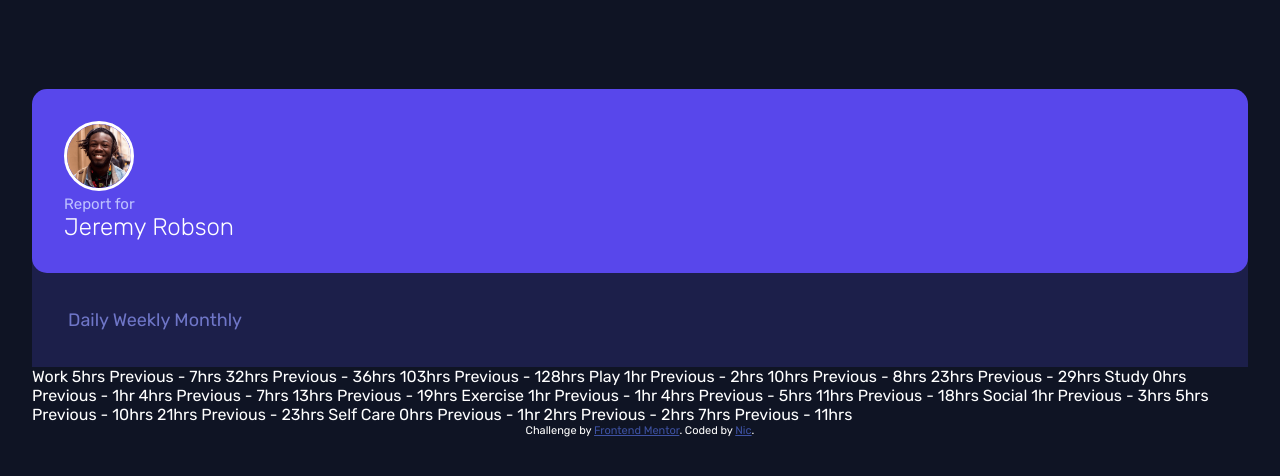
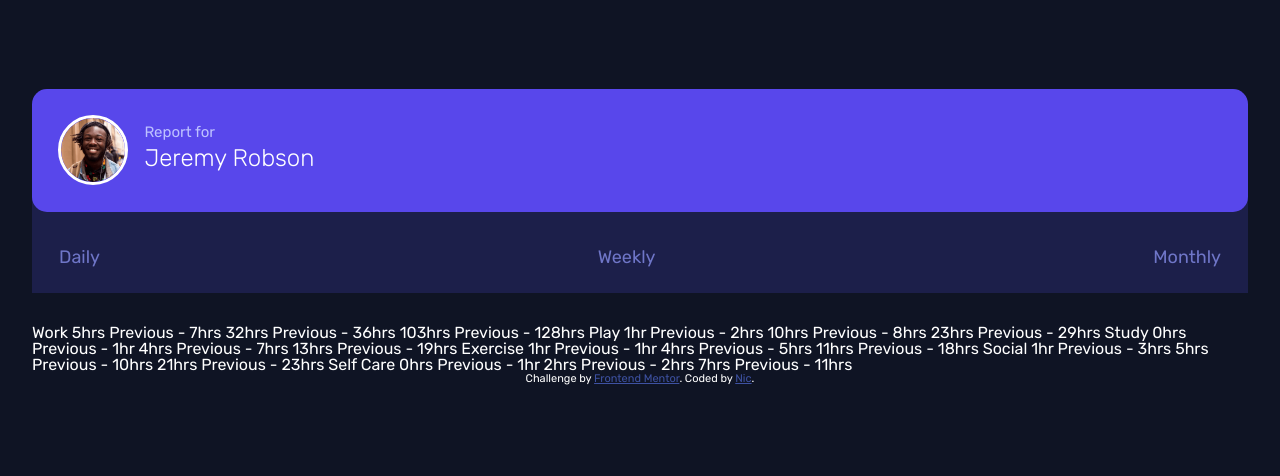
Before and after one commit to nicm42/time-tracking-dashboard, a website built with Vite: page index.html in a window 1280 px wide. Built offline with nearby package versions, Linux system fonts and the light colour scheme.

Commit message:
Finished positioning heading section

```diff
--- a/index.html
+++ b/index.html
@@ -48,7 +48,13 @@
             <div class="heading__name">Jeremy Robson</div>
           </div>
         </div>
-        <div class="heading__time">Daily Weekly Monthly</div>
+        <div class="heading__timesection">
+          <ul class="heading__times">
+            <li class="heading__time">Daily</li>
+            <li class="heading__time">Weekly</li>
+            <li class="heading__time">Monthly</li>
+          </ul>
+        </div>
       </section>
 
       Work 5hrs
--- a/src/_global.scss
+++ b/src/_global.scss
@@ -5,6 +5,7 @@ body {
   background-color: var(--very-dark-blue);
   font-size: 100%;
   font-family: var(--font-family);
+  line-height: 1;
   color: white;
 }
 
--- a/src/_heading.scss
+++ b/src/_heading.scss
@@ -1,9 +1,13 @@
 @use './variables';
 
 .heading {
+  margin-bottom: 2em;
   &__details {
     position: relative;
-    padding: 2em;
+    display: flex;
+    align-items: center;
+    gap: 1em;
+    padding: 1.65em;
     border-radius: 0.9375rem;
     background-color: var(--blue);
     z-index: 2;
@@ -23,15 +27,28 @@
   &__name {
     font-size: 1.5rem;
     font-weight: 300;
+    line-height: 1.5;
     color: white;
   }
 
-  &__time {
+  &__timesection {
     margin-block-start: -1em;
-    padding: 2em;
+    padding: 1.5em;
     padding-block-start: 3em;
     background-color: var(--dark-blue);
     font-size: 1.125rem;
     color: var(--desaturated-blue);
   }
+
+  &__times {
+    display: flex;
+    justify-content: space-between;
+    margin: 0;
+    padding: 0;
+    list-style-type: none;
+  }
+
+  &__time {
+    display: inline;
+  }
 }
```
